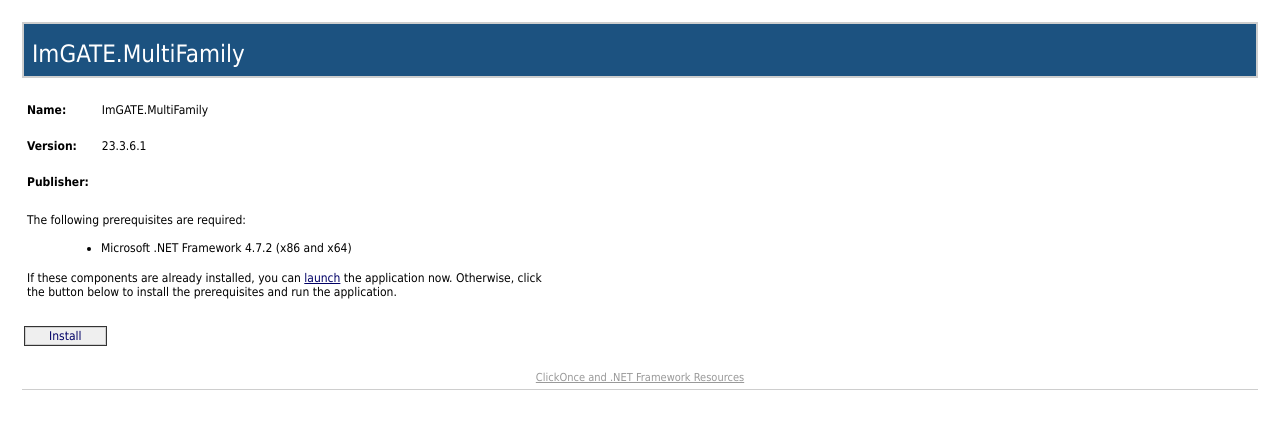
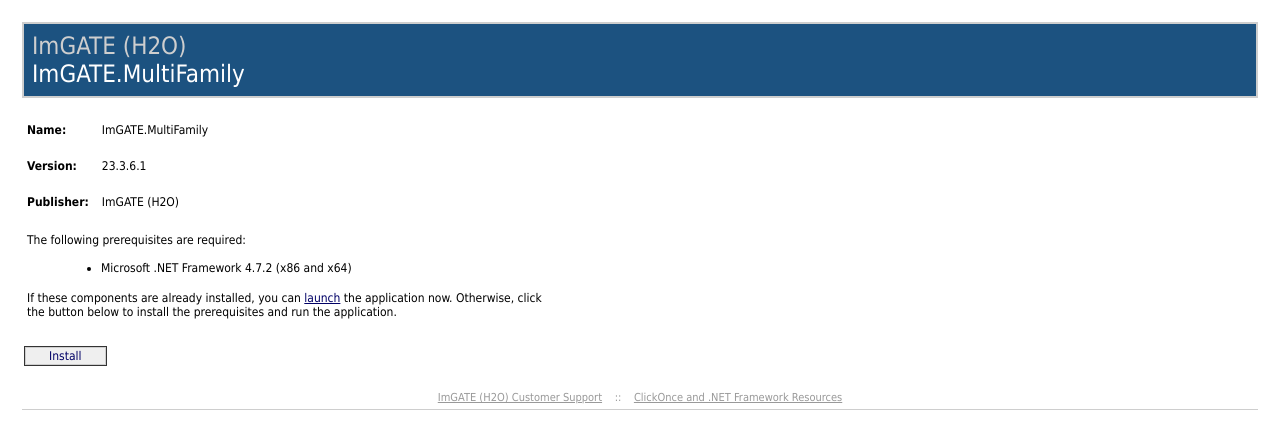
Before and after one commit to chahoo-limited/chahoo-limited.github.io, a plain HTML site: page clickonce/OvalMMF/publish/publish.htm in a window 1280 px wide. Drawn offline with Linux system fonts and the light colour scheme.

Commit message:
MultiFamily_23_3_6_1

```diff
--- a/clickonce/OvalMMF/publish/publish.htm
+++ b/clickonce/OvalMMF/publish/publish.htm
@@ -118,7 +118,7 @@ function CompareVersions(v1, v2)
     <TABLE WIDTH="100%" CELLPADDING="0" CELLSPACING="2" BORDER="0">
 
 <!-- Begin Banner -->
-<TR><TD><TABLE CELLPADDING="2" CELLSPACING="0" BORDER="0" BGCOLOR="#cecece" WIDTH="100%"><TR><TD><TABLE BGCOLOR="#1c5280" WIDTH="100%" CELLPADDING="0" CELLSPACING="0" BORDER="0"><TR><TD CLASS="Banner" /></TR><TR><TD CLASS="Banner"><SPAN CLASS="BannerTextCompany" /></TD></TR><TR><TD CLASS="Banner"><SPAN CLASS="BannerTextApplication">ImGATE.MultiFamily</SPAN></TD></TR><TR><TD CLASS="Banner" ALIGN="RIGHT" /></TR></TABLE></TD></TR></TABLE></TD></TR>
+<TR><TD><TABLE CELLPADDING="2" CELLSPACING="0" BORDER="0" BGCOLOR="#cecece" WIDTH="100%"><TR><TD><TABLE BGCOLOR="#1c5280" WIDTH="100%" CELLPADDING="0" CELLSPACING="0" BORDER="0"><TR><TD CLASS="Banner" /></TR><TR><TD CLASS="Banner"><SPAN CLASS="BannerTextCompany">ImGATE (H2O)</SPAN></TD></TR><TR><TD CLASS="Banner"><SPAN CLASS="BannerTextApplication">ImGATE.MultiFamily</SPAN></TD></TR><TR><TD CLASS="Banner" ALIGN="RIGHT" /></TR></TABLE></TD></TR></TABLE></TD></TR>
 <!-- End Banner -->
 
 
@@ -126,7 +126,7 @@ function CompareVersions(v1, v2)
 <TR><TD ALIGN="LEFT"><TABLE CELLPADDING="2" CELLSPACING="0" BORDER="0" WIDTH="540"><TR><TD WIDTH="496">
 
 <!-- Begin AppInfo -->
-<TABLE><TR><TD COLSPAN="3">&nbsp;</TD></TR><TR><TD><B>Name:</B></TD><TD WIDTH="5"><SPACER TYPE="block" WIDTH="10" /></TD><TD>ImGATE.MultiFamily</TD></TR><TR><TD COLSPAN="3">&nbsp;</TD></TR><TR><TD><B>Version:</B></TD><TD WIDTH="5"><SPACER TYPE="block" WIDTH="10" /></TD><TD>23.3.6.1</TD></TR><TR><TD COLSPAN="3">&nbsp;</TD></TR><TR><TD><B>Publisher:</B></TD><TD WIDTH="5"><SPACER TYPE="block" WIDTH="10" /></TD><TD /></TR><tr><td colspan="3">&nbsp;</td></tr></TABLE>
+<TABLE><TR><TD COLSPAN="3">&nbsp;</TD></TR><TR><TD><B>Name:</B></TD><TD WIDTH="5"><SPACER TYPE="block" WIDTH="10" /></TD><TD>ImGATE.MultiFamily</TD></TR><TR><TD COLSPAN="3">&nbsp;</TD></TR><TR><TD><B>Version:</B></TD><TD WIDTH="5"><SPACER TYPE="block" WIDTH="10" /></TD><TD>23.3.6.1</TD></TR><TR><TD COLSPAN="3">&nbsp;</TD></TR><TR><TD><B>Publisher:</B></TD><TD WIDTH="5"><SPACER TYPE="block" WIDTH="10" /></TD><TD>ImGATE (H2O)</TD></TR><tr><td colspan="3">&nbsp;</td></tr></TABLE>
 <!-- End AppInfo -->
 
 
@@ -153,7 +153,10 @@ If these components are already installed, you can <SPAN CLASS="JustThisApp"><A
 
 <TR><TD>
 <!-- Begin Footer -->
-<TABLE WIDTH="100%" CELLPADDING="0" CELLSPACING="0" BORDER="0" BGCOLOR="#ffffff"><TR><TD HEIGHT="5"><SPACER TYPE="block" HEIGHT="5" /></TD></TR><TR><TD CLASS="FooterText" ALIGN="center"><A HREF="https://go.microsoft.com/fwlink/?LinkId=154571">ClickOnce and .NET Framework Resources</A>
+<TABLE WIDTH="100%" CELLPADDING="0" CELLSPACING="0" BORDER="0" BGCOLOR="#ffffff"><TR><TD HEIGHT="5"><SPACER TYPE="block" HEIGHT="5" /></TD></TR><TR><TD CLASS="FooterText" ALIGN="center">
+<A HREF="http://www.imgate.co.kr/">ImGATE (H2O) Customer Support</A>
+&nbsp;&nbsp;&nbsp;::&nbsp;&nbsp;&nbsp;
+<A HREF="https://go.microsoft.com/fwlink/?LinkId=154571">ClickOnce and .NET Framework Resources</A>
 </TD></TR><TR><TD HEIGHT="5"><SPACER TYPE="block" HEIGHT="5" /></TD></TR><TR><TD HEIGHT="1" bgcolor="#cecece"><SPACER TYPE="block" HEIGHT="1" /></TD></TR></TABLE>
 <!-- End Footer -->
 </TD></TR>
```
Also changed, not shown: 3 other files.
